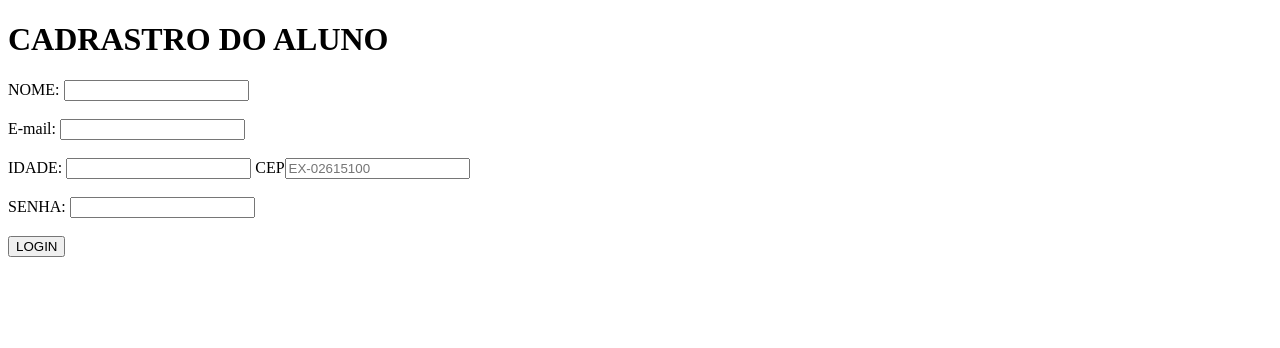
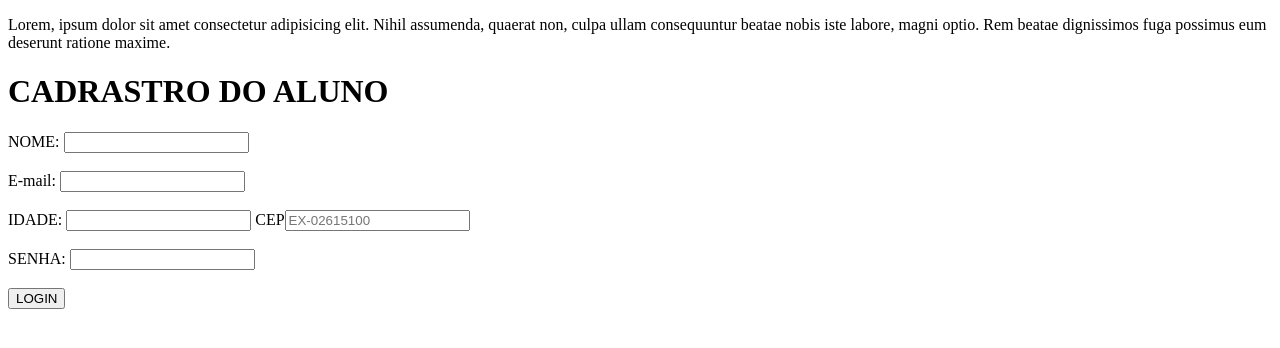
Before and after one commit to Annik335/cursoIOS, a plain HTML site: page AULA07/atividade.formulario.html in a window 1280 px wide. Drawn offline with Linux system fonts and the light colour scheme.

Commit message:
salvando aulas

```diff
--- a/AULA07/atividade.formulario.html
+++ b/AULA07/atividade.formulario.html
@@ -8,6 +8,7 @@
 </head>
 
 <body>
+   <p>Lorem, ipsum dolor sit amet consectetur adipisicing elit. Nihil assumenda, quaerat non, culpa ullam consequuntur beatae nobis iste labore, magni optio. Rem beatae dignissimos fuga possimus eum deserunt ratione maxime.</p>
   <h1>CADRASTRO DO ALUNO</h1>
 
   <form action="#">
```
